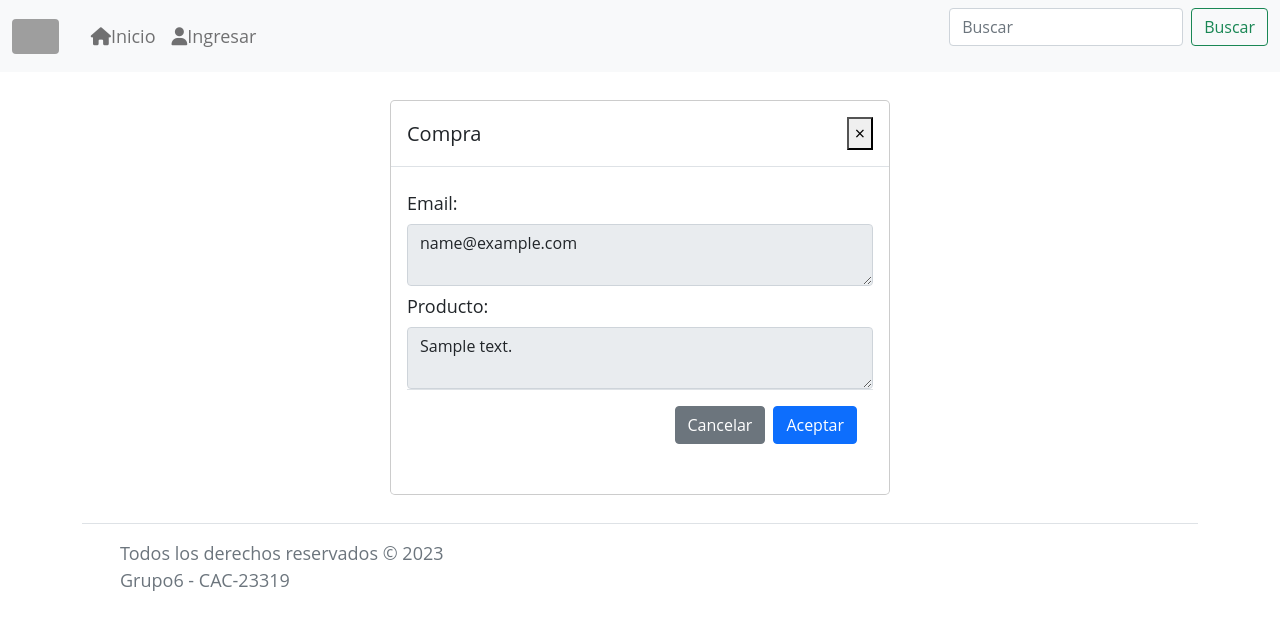
After one commit to pabloafranco/proy23319_grp_6, a Django app: page /productos/mirar/1 in a window 1280 px wide. The commit adds this page. Shown: the top 630 px of the page. Run offline with Django 3.2, Linux system fonts and the light colour scheme; tables that the repository leaves empty hold one stand-in row (values such as "Sample post"); parts of the project's set-up code (start-up, migrations or seed data) failed here and were passed over; some libraries are stand-ins or nearby versions; grey boxes are pictures that could not be loaded.

Commit message:
ComprarOtroForm

```diff
--- /dev/null
+++ b/proyecto_23319_grp_6/publica/templates/publica/productos/comprar.html
@@ -0,0 +1,40 @@
+{% extends '../index.html' %}
+
+
+{% block content %}
+ <!-- Header-->
+ <div class="container">
+
+    <div class="modal-dialog" role="document">
+        <div class="modal-content">
+        <div class="modal-header">
+            <h5 class="modal-title" id="exampleModalLabel">Compra</h5>
+            <button type="button" class="close" data-dismiss="modal" aria-label="Close">
+            <span aria-hidden="true">&times;</span>
+            </button>
+        </div>
+        <div class="modal-body">
+            <form action = "{% url 'users:add'  %}"  method="post" enctype="multipart/form-data">
+            {% csrf_token %}
+            <div class="form-group">
+                <input type="hidden" name="precio" value="{{curso.precio}}">
+                <input type="hidden" name="id" value="{{curso.id}}">
+                <label for="email" class="col-form-label">Email:</label>
+                <textarea readonly class="form-control" name="email" id="email">{{curso.persona.email}}</textarea>
+            </div>
+            <div class="form-group">
+                <label for="descripcion" class="col-form-label">Producto:</label>
+                <textarea readonly class="form-control" name="descripcion" id="descripcion">{{curso.desc_producto}}</textarea>
+            </div>
+            <div class="modal-footer">
+                {% comment %} <button type="button" class="btn btn-secondary" data-dismiss="modal">Cancelar</button> {% endcomment %}
+                <a href="{% url 'detailProduct' %}" class="btn btn-secondary">Cancelar</a>
+                <button type="submit" class="btn btn-primary">Aceptar</button>
+            </div>
+            </form>
+        </div>
+        </div>
+    </div>
+</div>
+
+{% endblock%}
--- a/proyecto_23319_grp_6/publica/urls.py
+++ b/proyecto_23319_grp_6/publica/urls.py
@@ -18,6 +18,7 @@ urlpatterns = [
     path('productos/editar/<int:id>', views.productos_editar,name='productos_editar'),
     path('productos/eliminar/<int:id>', views.productos_eliminar,name='productos_eliminar'),
     path('productos/buscar/', views.productos_buscar,name='productos_buscar'),
+    path('productos/mirar/<int:id>', views.ProductoMirar, name='ver_producto'), #id -> llave primaria"
 
     path('clasificacionview/', views.ClasificacionListView.as_view(), name='clasificaciones_index_view'),
     path('clasificacion/viewnuevo', views.ClasificacionCreateView.as_view(), name='clasificaciones_nuevo_view'),
--- a/proyecto_23319_grp_6/publica/views.py
+++ b/proyecto_23319_grp_6/publica/views.py
@@ -13,10 +13,12 @@ from publica.forms import Registrarform
 from django.contrib.auth import login
 from django.contrib.auth import logout
 from django.contrib.auth import authenticate
+from django.views.generic.detail import DetailView
 
 
 #from django.contrib.auth.models import User
 from users.models import User
+from administracion.models import Producto
 
 from django.contrib.auth.decorators import login_required
 from django.contrib.auth.decorators import permission_required
@@ -345,3 +347,13 @@ class ClasificacionDeleteView(DeleteView):
         self.object = self.get_object()
         self.object.soft_delete()  # Llamada al método soft_delete() del modelo
         return HttpResponseRedirect(self.get_success_url()) """
+
+
+def ProductoMirar(request, id): #id
+    try:
+        producto = Producto.objects.get(pk=id)
+    except Producto.DoesNotExist:
+        return render(request,'publica/productos/404_admin.html')
+
+
+    return render(request,'publica/productos/comprar.html',{'curso':producto})
--- a/proyecto_23319_grp_6/users/views.py
+++ b/proyecto_23319_grp_6/users/views.py
@@ -1,3 +1,5 @@
+from django.views.generic.detail import DetailView
+
 from django.shortcuts import render
 from django.contrib import messages
 from django.shortcuts import redirect
```
Also changed, not shown: proyecto_23319_grp_6/publica/templates/publica/home/products.html (+4 -3 lines).
